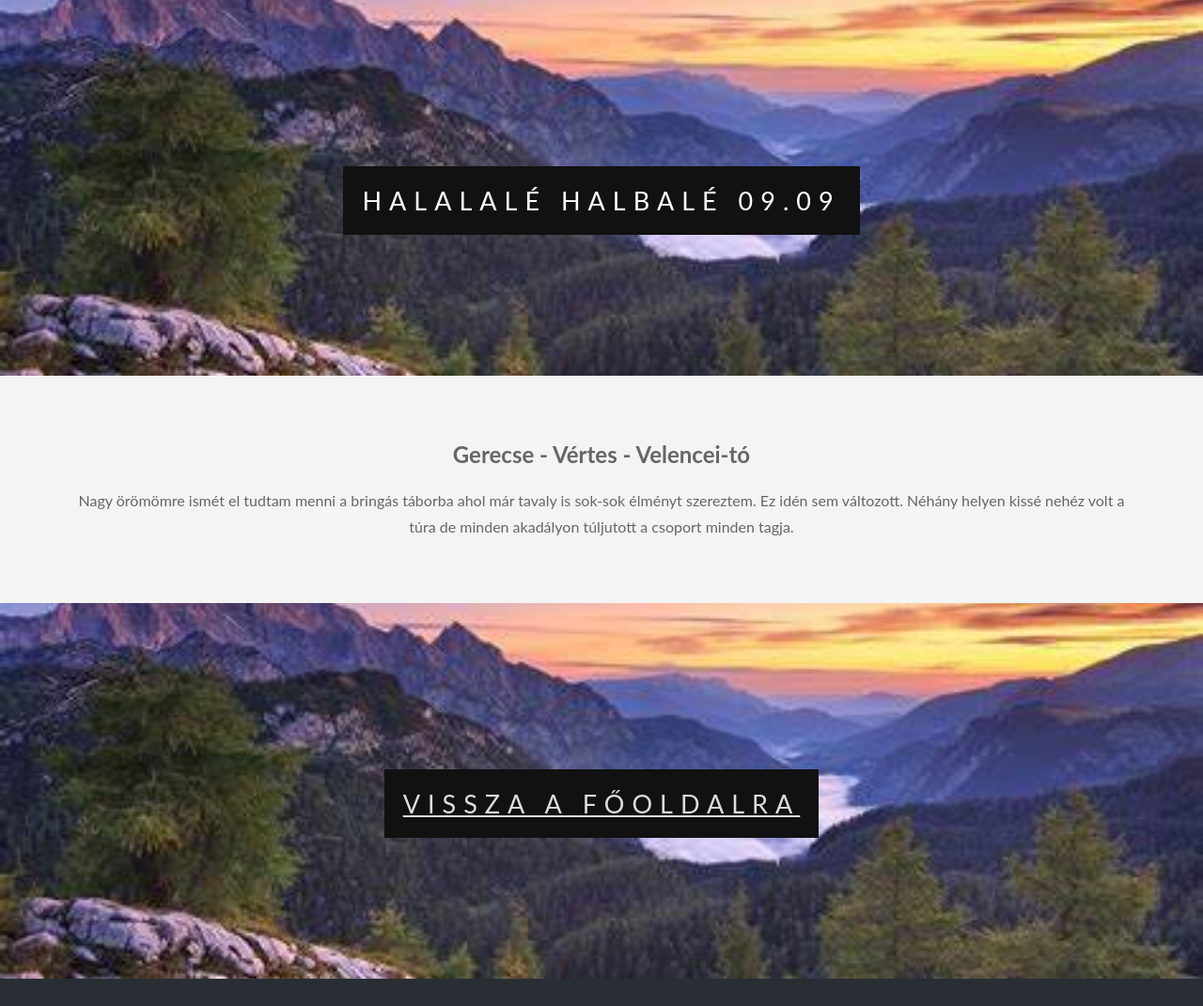
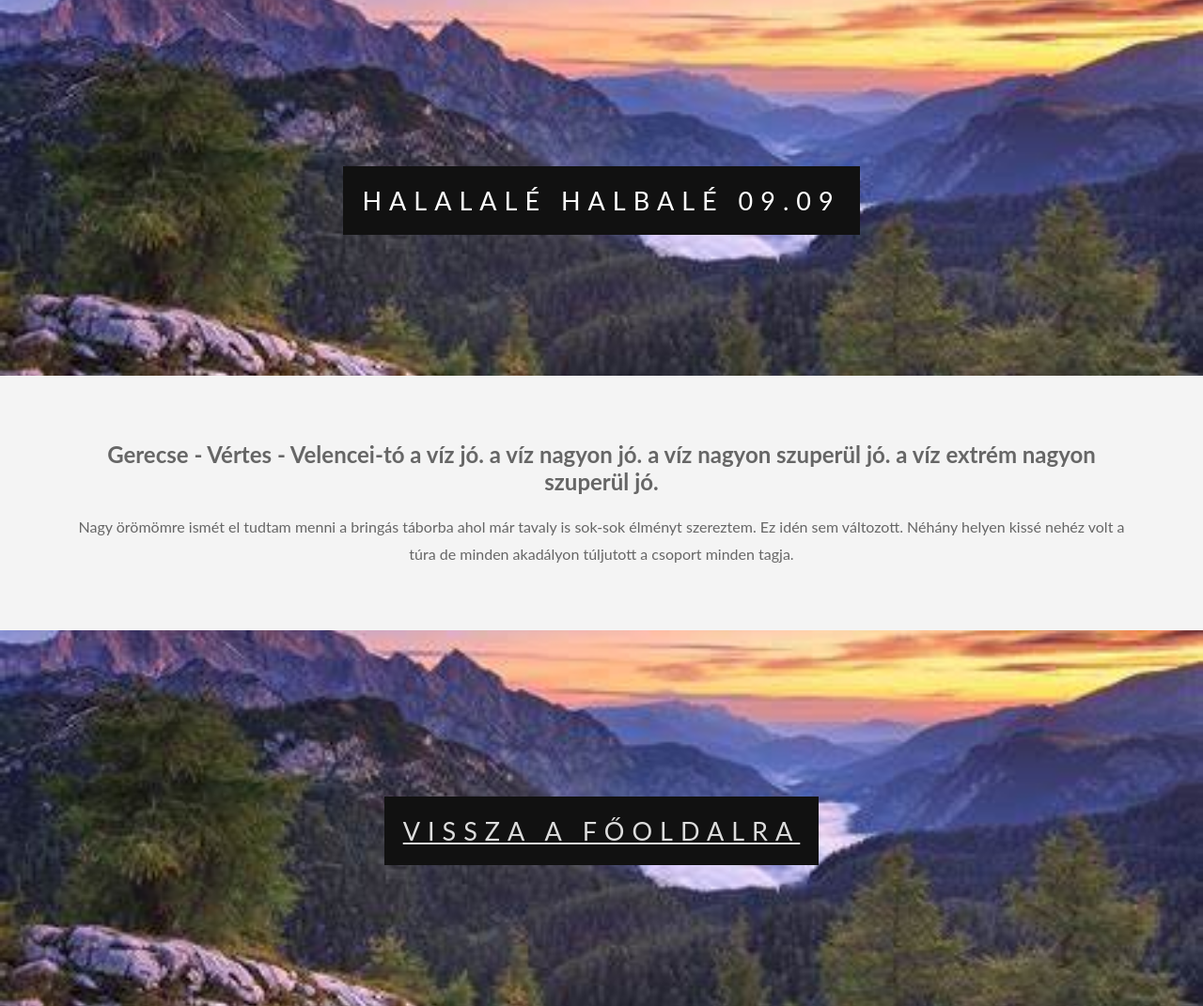
Before and after one commit to PlayerMarci/justatestbro, a plain HTML site: page biciklizes.html in a window 1280 px wide. Shown: the top 1071 px of the page at 94% size. Drawn offline with Linux system fonts and the light colour scheme.

Commit message:
Az első soron alakítottam

```diff
--- a/biciklizes.html
+++ b/biciklizes.html
@@ -17,7 +17,7 @@
       </div>
 
       <section class="section section-light">
-        <h2>Gerecse - Vértes - Velencei-tó</h2>
+        <h2>Gerecse - Vértes - Velencei-tó a víz jó. a víz nagyon jó. a víz nagyon szuperül jó. a víz extrém nagyon szuperül jó.</h2>
         <p>
             Nagy örömömre ismét el tudtam menni a bringás táborba ahol már tavaly is sok-sok élményt szereztem. Ez idén sem változott. Néhány helyen kissé nehéz volt a túra de minden akadályon túljutott a csoport minden tagja.
         </p>
```
